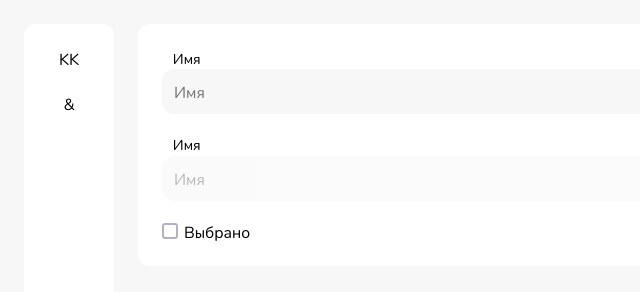
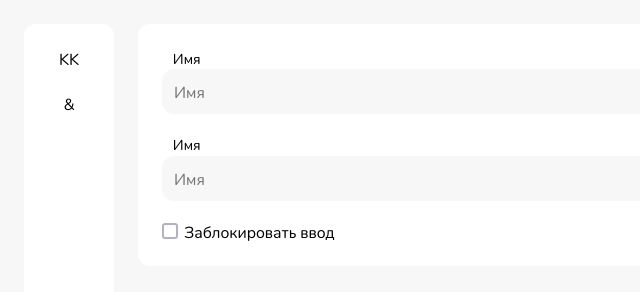
Before and after one commit to ccharmai/vkr, a Vue app in the folder front/: page / in a window 1280 px wide. Shown: the top 292 px of the page, without its empty margins (0-640 px from the left). Built offline with nearby package versions, Linux system fonts and the light colour scheme.

Commit message:
Исправлен пример

```diff
--- a/front/src/components/Demo.vue
+++ b/front/src/components/Demo.vue
@@ -1,8 +1,8 @@
 <template>
   <div class="demo">
     <VInput v-model="line" placeholder="Имя" />
-    <VInput v-model="line" placeholder="Имя" disabled />
-    <VCheck v-model="isChecked" text="Выбрано" />
+    <VInput v-model="line" placeholder="Имя" :disabled="isChecked" />
+    <VCheck v-model="isChecked" text="Заблокировать ввод" />
   </div>
 </template>
 
--- a/front/src/components/VCheck.vue
+++ b/front/src/components/VCheck.vue
@@ -40,12 +40,12 @@ export default defineComponent({
   display: flex;
   align-items: center;
   gap: calc($hp / 2);
+  cursor: pointer;
   .box {
     width: 1em;
     height: 1em;
     border: 2px solid $gray;
     border-radius: .2em;
-    cursor: pointer;
     transition: .2s ease border;
     display: flex;
     align-items: center;
--- a/front/src/components/VInput.vue
+++ b/front/src/components/VInput.vue
@@ -47,6 +47,7 @@ export default defineComponent({
     padding: $hp;
     border-radius: $br;
     background-color: $lightgray;
+    transition: .3s ease opacity;
     &.disabled {
       opacity: .5;
       cursor: not-allowed;
```
